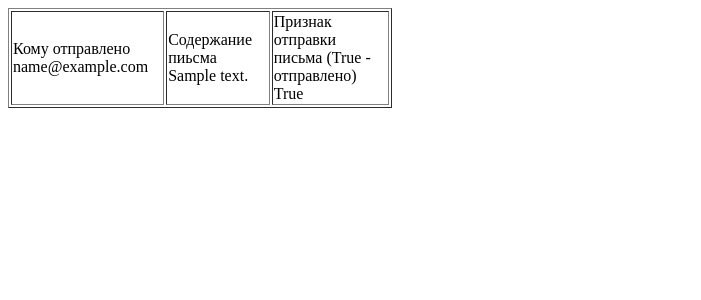
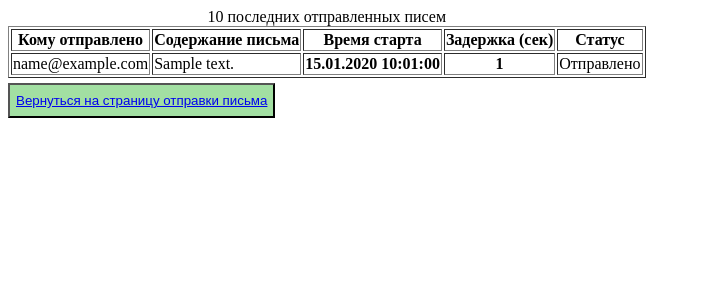
Before and after one commit to Larisa1992/E2-SendEmail, a Django app: page /success/ in a window 1280 px wide. Shown: the top 300 px of the page, without its empty margins (0-701 px from the left). Run offline with Django 3.2, Linux system fonts and the light colour scheme; tables that the repository leaves empty hold one stand-in row (values such as "Sample post").

Commit message:
update template

```diff
--- a/emailsend/templates/base.html
+++ b/emailsend/templates/base.html
@@ -2,16 +2,27 @@
 <!DOCTYPE html>
 <html lang="en">
 <head>
+    <meta charset="utf-8" />
     <title>{% block title %}  {% endblock %}</title>
     <style type="text/css">
         .field_form
         , #content {
             width: 30vw;
         }
+        #page_list {
+            width: 80vw;
+            margin-right: 10vw;
+        }
+        .btn {
+            background:rgb(162, 223, 162);
+            margin-top: 5px;
+            min-height: 35px;
+        }
     </style>
 </head>
 <body>
     <div id="content">{% block content %}{% endblock %}</div>
+    <div id="page_list">{% block page_list %}{% endblock %}</div>
     <div id="footer">
         {% block footer %}
         {% endblock %}
--- a/emailsend/templates/emails.html
+++ b/emailsend/templates/emails.html
@@ -4,14 +4,32 @@
 Статусы отпраки писем
 {% endblock %}
 
-{% block content %}
+{% block page_list %}
 <table border="1">
+    <caption>10 последних отправленных писем</caption>
+    <tr>
+        <th>Кому отправлено</th>
+        <th>Содержание пиcьма</th>
+        <th>Время старта</th>
+        <th>Задержка (сек)</th>
+        <th>Статус</th>
+    </tr>
     {% for em in ten_emails %}
     <tr>
-        <td>Кому отправлено {{ em.toEmail }}</td>
-        <td>Содержание пиьсма {{ em.textmessage }}</td>
-        <td>Признак отправки письма (True - отправлено) {{ em.boolsend }}</td>
+        <td>{{ em.toEmail }}</td>
+        <td>{{ em.textmessage }}</td>
+        <th> {{ em.createdate|date:"d.m.Y H:m:s" }} </th>
+        <th> {{ em.timedelta }} </th>
+
+        <td>{% if em.boolsend %}
+                Oтправлено
+            {% else %}
+                В очереди
+            {% endif %}
+        </td>
+
     </tr>
     {% endfor %}
 </table>
+<button class='btn'><a href="{% url 'emailsend:contact' %}">Вернуться на страницу отправки письма</a></button>
 {% endblock %}
--- a/emailsend/templates/index.html
+++ b/emailsend/templates/index.html
@@ -13,5 +13,5 @@
     </textarea>
     <button type="submit">Отправить сообщение</button>
 </form>
-
+<button class='btn'><a href="{% url 'emailsend:success' %}">Посмотреть статусы писем</a></button>
 {% endblock %}
--- a/emailsend/views.py
+++ b/emailsend/views.py
@@ -1,16 +1,23 @@
 from django.shortcuts import render
 from emailsend.models import MyEmail
 from django.core.mail import send_mail, get_connection
-from django.core import mail
+# from django.core import mail
 from django.http import HttpResponse
-# from django_mandrill.mail.mandrillmail import MandrillTemplateMail
+import threading
 
-# import sendgrid
 from sendemail.settings import DEFAULT_FROM_EMAIL
-# from sendgrid.helpers.mail import Mail
 
-def worker(text):
-    send_email_with_text(text, EMAIL_FROM, EMAIL_TO)
+def worker(message, from_email, to_email, id_email):
+    # html_message
+    send_mail('Subject here', message, from_email, [to_email], fail_silently=False,)
+    update_status = MyEmail.objects.get(id=id_email)
+    update_status.boolsend = True
+    update_status.save()
+    print(f'worker id_email = {id_email} ')
+    # MyEmail.objects.filter(id=id_email).update('boolsend' = True)
+    # nnn = MyEmail.objects.filter(id=id_email)
+    # print(f'id_email {id_email} boolsend = {nnn.boolsend}')
+    # send_mail(text, EMAIL_FROM, EMAIL_TO)
 
 
 def add_email_to_emails(text, timer):
@@ -34,26 +41,19 @@ def success(request):
 
         _toEmail = request.POST['form_mail']
         _textmessage = request.POST['user_message']
-        _timedelta = request.POST['timedelta']
+        _timedelta = int(request.POST['timedelta'])
 
         new_mail = MyEmail.objects.create(toEmail = _toEmail, textmessage = _textmessage, timedelta = _timedelta)
-        print('success(request)')
+        print(f'worker and send_mail DEFAULT_FROM_EMAIL {DEFAULT_FROM_EMAIL} _toEmail = {_toEmail} _timedelta = {_timedelta}')
 
         try:
-            send_mail(
-            'Subject here',
-            _textmessage,
-            DEFAULT_FROM_EMAIL,
-            [_toEmail],
-            fail_silently=False,
-            )
-            new_mail.save()
-            print('save success in success view')
+            print(f' try new_mail.id = {new_mail.id}')
+            t = threading.Timer(_timedelta, worker, args=(_textmessage, DEFAULT_FROM_EMAIL, _toEmail, new_mail.id, ))
+            t.start()
         except:
-            return HttpResponse('Ошибка при отправки письма.')
+            return HttpResponse('Ошибка отправки')
 
-
-    ten_emails = MyEmail.objects.all()
-    context = {
-        'ten_emails' : ten_emails,}
+    ten_emails = MyEmail.objects.order_by('-id')[:10]
+    # ten_emails = ten_emails[:10]
+    context = {'ten_emails' : ten_emails,}
     return render(request, 'emails.html', context)
```
